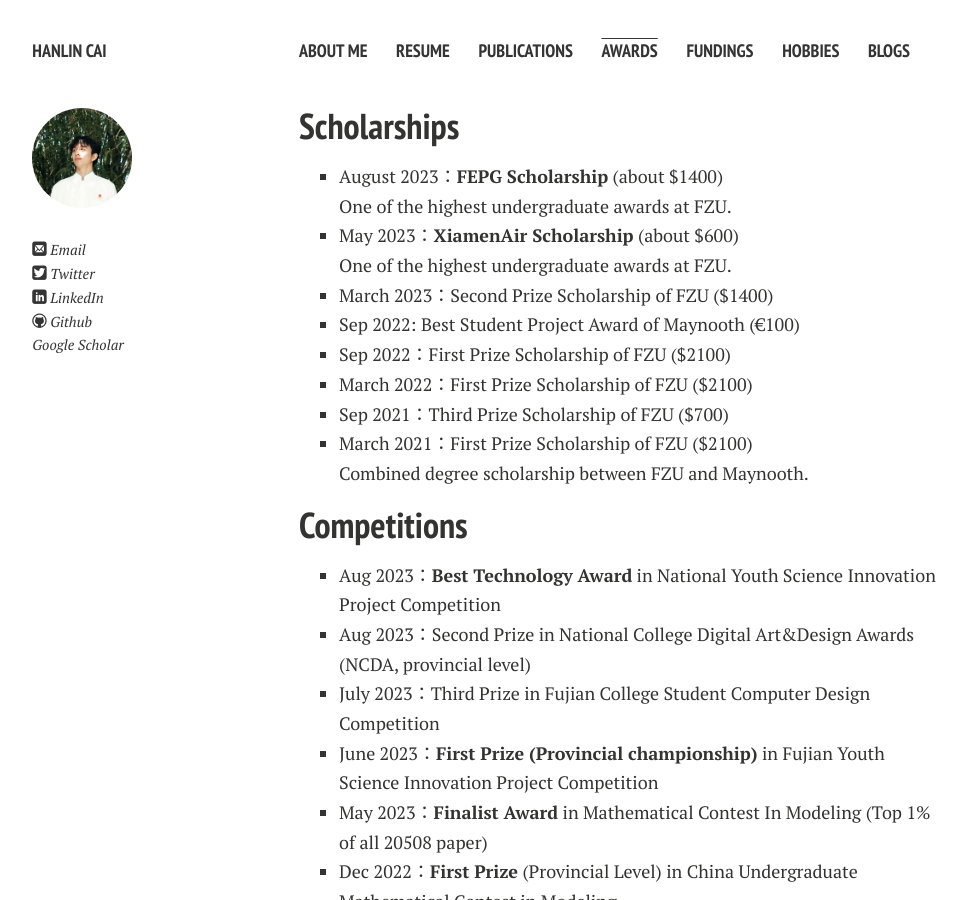
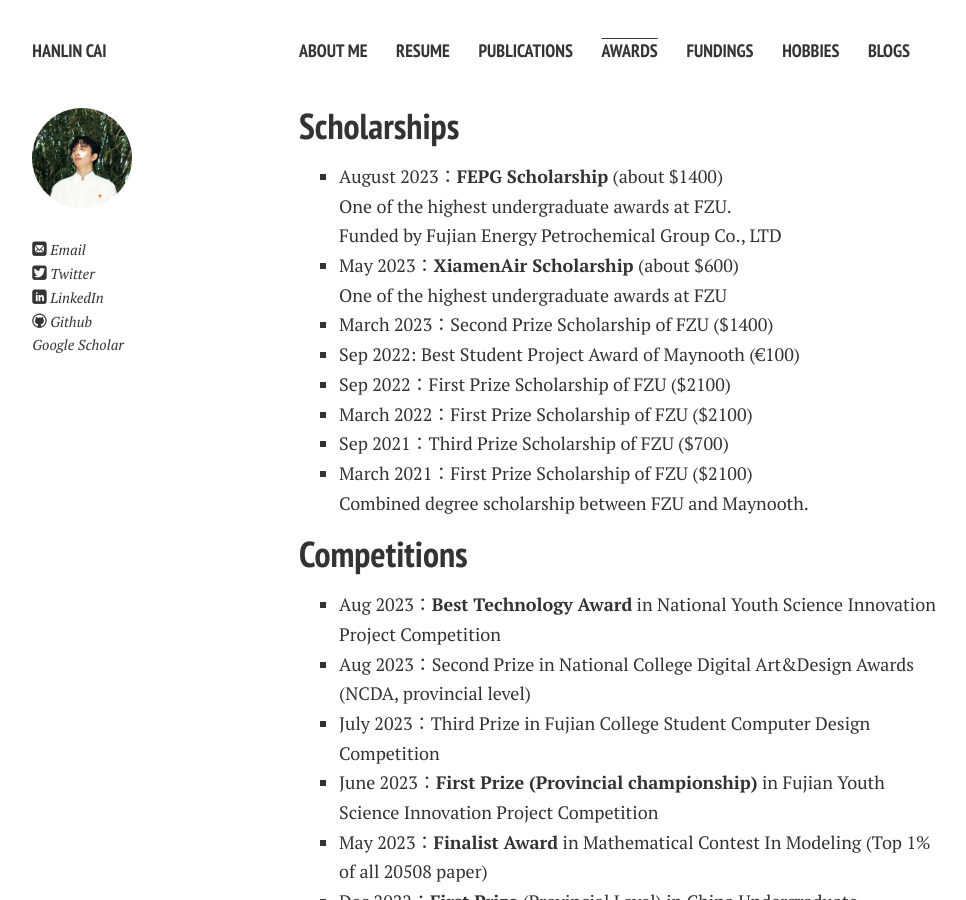
Before and after one commit to GuangLun2000/GuangLun2000.github.io, a Jekyll site: the page built from awards.md, in a window 1280 px wide and 900 px high. Shown: the whole window, without its empty margins (21-987 px from the left). Built offline with Jekyll 4.4.1, drawn with Linux system fonts in a browser that asks for light colours; nearby versions of some CDN libraries; comment, search, counter and statistics services are not loaded; a style sheet for code colours, icons or effects is not loaded.

Commit message:
Update awards.md

```diff
--- a/awards.md
+++ b/awards.md
@@ -6,8 +6,8 @@ title: Awards
 
 ## Scholarships
 
-- August 2023：**FEPG Scholarship** (about $1400)<br>One of the highest undergraduate awards at FZU.
-- May 2023：**XiamenAir Scholarship** (about $600)<br>One of the highest undergraduate awards at FZU.
+- August 2023：**FEPG Scholarship** (about $1400)<br>One of the highest undergraduate awards at FZU.<br>Funded by Fujian Energy Petrochemical Group Co., LTD
+- May 2023：**XiamenAir Scholarship** (about $600)<br>One of the highest undergraduate awards at FZU
 - March 2023：Second Prize Scholarship of FZU ($1400)
 - Sep 2022: Best Student Project Award of Maynooth (€100)
 - Sep 2022：First Prize Scholarship of FZU ($2100)
```
